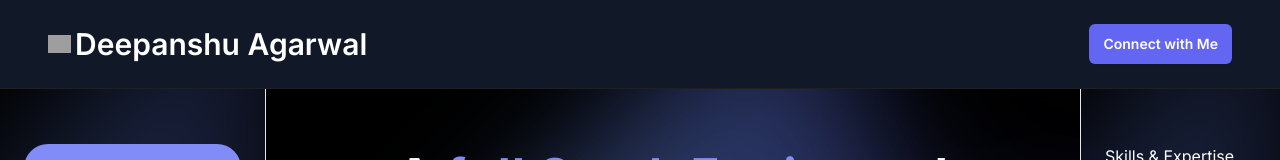
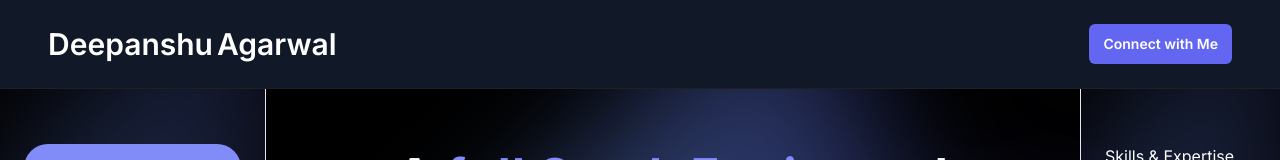
Before and after one commit to DeepanshuAgarwal999/MyPortfolio, a Next.js app: page / in a window 1280 px wide. Shown: the top 160 px of the page. Built offline with nearby package versions, Linux system fonts and the light colour scheme; grey boxes are pictures that could not be loaded.

Commit message:
fix nav issue

```diff
--- a/src/components/shared/Navbar/MobileNav.tsx
+++ b/src/components/shared/Navbar/MobileNav.tsx
@@ -27,9 +27,10 @@ const NavContent = () => {
               href={item.route}
               className={`${
                 isActive
-                  ? "bg-indigo-400 text-white rounded-3xl"
+                  ? " text-white rounded-3xl"
                   : "text-gray-400 hover:text-white hover:bg-slate-900 rounded-3xl"
               } flex justify-start items-center gap-4 bg-transparent p-4`}
+              style={{ backgroundColor: isActive ? "#818CF8" : "" }}
             >
               <Image
                 src={item.imgURL}
@@ -58,7 +59,7 @@ const MobileNav = () => {
             width={30}
             height={30}
             alt="Menu"
-            className="invert sm:hidden"
+            className="invert sm:hidden cursor-pointer"
           />
         </SheetTrigger>
         <SheetContent
--- a/src/components/shared/Navbar/Navbar.tsx
+++ b/src/components/shared/Navbar/Navbar.tsx
@@ -6,16 +6,16 @@ import { Button } from "@/components/ui/button";
 
 const Navbar = () => {
   return (
-    <nav className="flex justify-between bg-[#111828] fixed z-50 w-full gap-5 p-6 shadow-light-300  sm:px-12 border-b border-[#202020]">
-      <Link href="/" className="flex gap-1 items-center">
-        <Image
-          src="/assets/images/site-logo.svg"
-          width={23}
-          height={23}
-          alt="portfolio"
-        />
-        <p className="font-spaceGrotesk text-white text-3xl font-[600]  max-sm:hidden">
-          Deepanshu Agarwal
+    <nav className="flex justify-between items-center bg-[#111828] fixed z-50 w-full gap-5 p-6 shadow-light-300  sm:px-12 border-b border-[#202020]">
+      <Link
+        href="/"
+        className="flex sm:flex-row flex-col gap-x-1  items-center"
+      >
+        <p className="text-white text-xl sm:text-3xl sm:font-semibold">
+          Deepanshu
+        </p>
+        <p className="text-white text-xl sm:text-3xl sm:font-semibold max-sm:self-start">
+          Agarwal
         </p>
       </Link>
       <div className="flex-between gap-5">
```
Also changed, not shown: public/assets/images/deeplogo.png (added), public/assets/images/logo.png (added).
